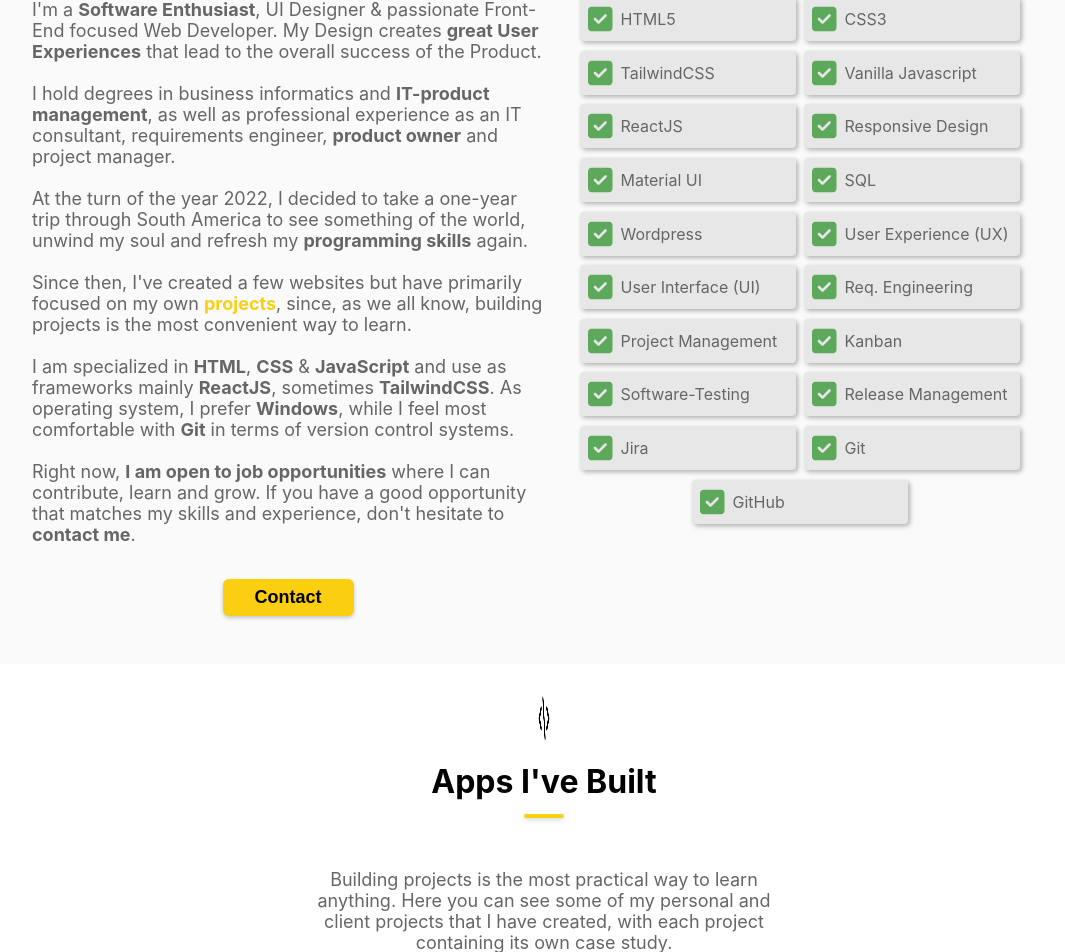
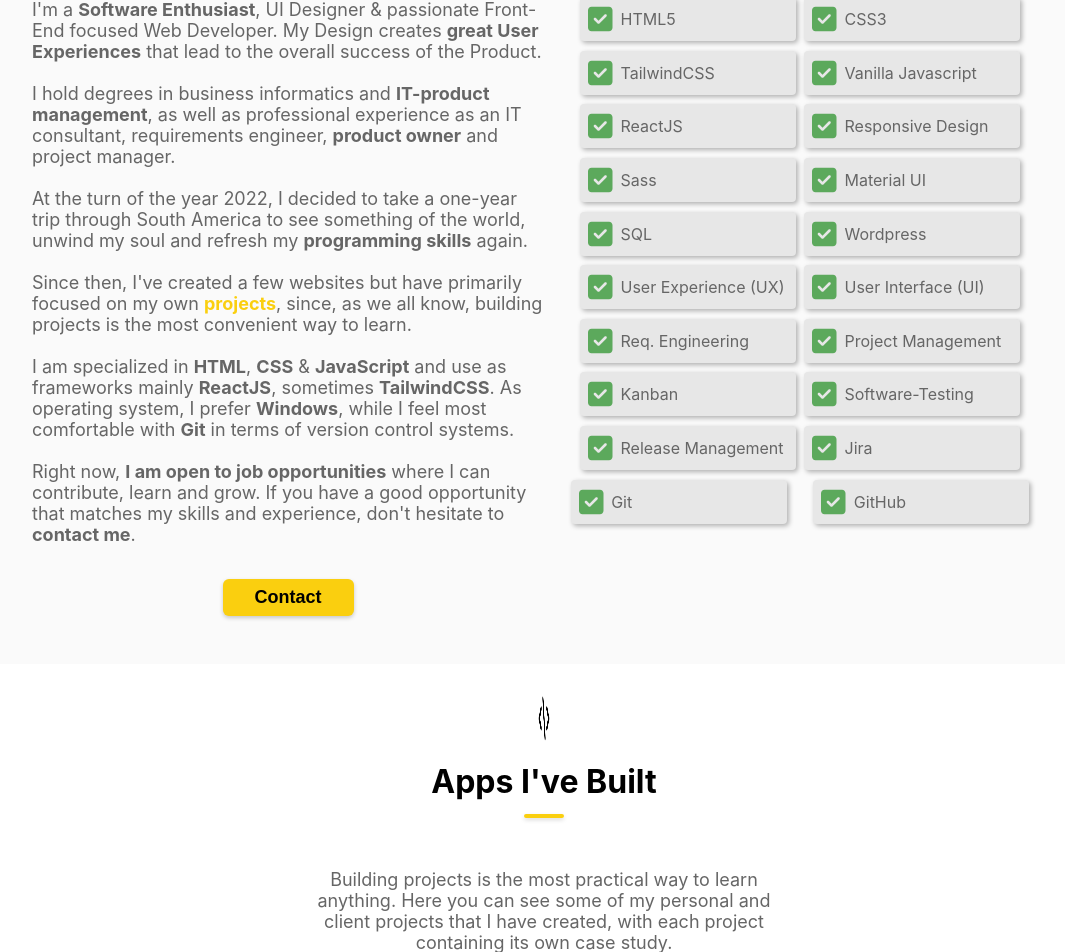
Before and after one commit to ssingoudis/Portfoliopage, a React (Create React App) app: page / in a window 1280 px wide. Shown: the part 1707-2659 px from the top of the page, without its empty margins (96-1161 px from the left). Built offline with nearby package versions, Linux system fonts and the light colour scheme.

Commit message:
skill added

```diff
--- a/src/data.js
+++ b/src/data.js
@@ -83,6 +83,10 @@ export const skills = [
     link: 'https://developer.mozilla.org/en-US/docs/Learn/CSS/CSS_layout/Responsive_Design'
   },
   {
+    title: 'Sass',
+    link: 'https://sass-lang.com/'
+  },
+  {
     title: 'Material UI',
     link: 'https://mui.com/'
   },
```
